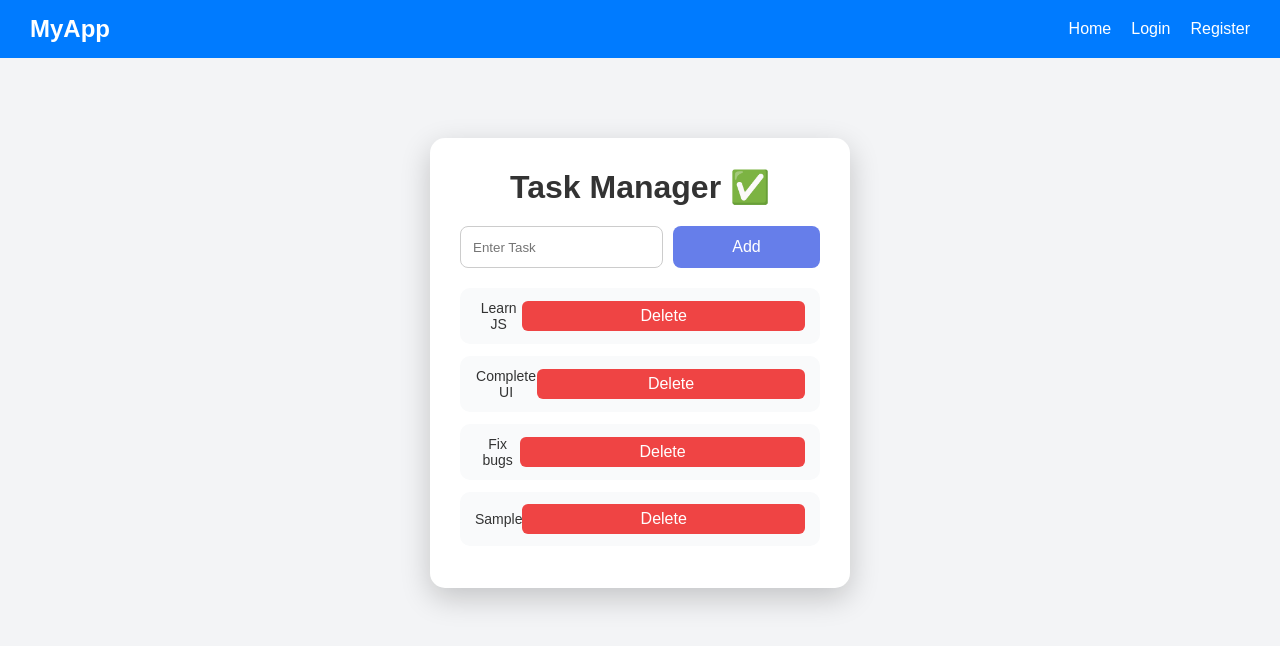
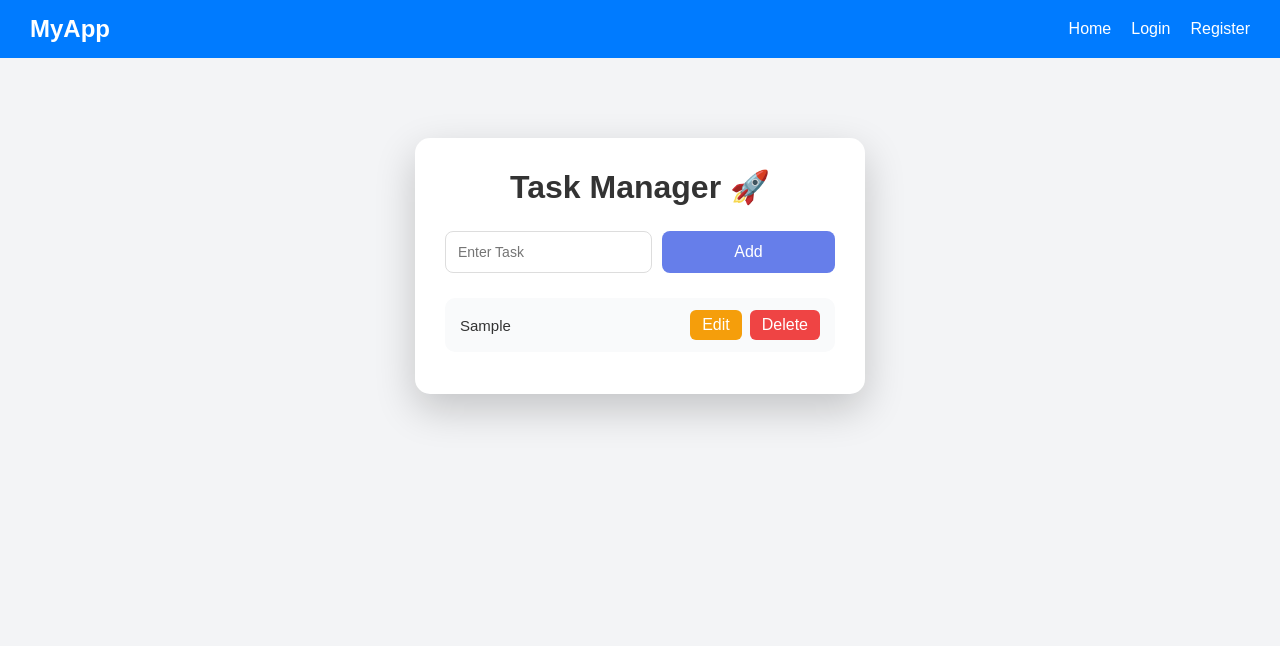
Before and after one commit to Vaishn-ai/Alaukik_Internship, a React app in the folder Task 02/myapp/: page / in a window 1280 px wide. Both pictures are taken after typing "Sample" into the empty fields and a click on the button "Add". Shown: the top 646 px of the page. Built offline with nearby package versions, Linux system fonts and the light colour scheme; the HTML template or start-up script is replaced by a standard one.

Commit message:
Task 09 added

```diff
--- a/Task 02/myapp/src/components/Home.jsx
+++ b/Task 02/myapp/src/components/Home.jsx
@@ -1,37 +1,57 @@
-import React, { useState } from "react";
+import React, { useState, useEffect } from "react";
 import "./home.css";
 
 function Home() {
-  // State for input
+
+  const [tasks, setTasks] = useState(() => {
+    const saved = localStorage.getItem("tasks");
+    return saved ? JSON.parse(saved) : [];
+  });
+
   const [taskInput, setTaskInput] = useState("");
+  const [editIndex, setEditIndex] = useState(null);
 
-  // State for task list (array)
-  const [tasks, setTasks] = useState([
-    "Learn JS",
-    "Complete UI",
-    "Fix bugs"
-  ]);
 
-  // Add Task
-  const addTask = () => {
+  useEffect(() => {
+    localStorage.setItem("tasks", JSON.stringify(tasks));
+  }, [tasks]);
+
+
+  const handleAddOrUpdate = () => {
     if (taskInput.trim() === "") return;
 
-    setTasks([...tasks, taskInput]); // push into array
-    setTaskInput(""); // clear input
+    if (editIndex !== null) {
+
+      const updatedTasks = [...tasks];
+      updatedTasks[editIndex] = taskInput;
+      setTasks(updatedTasks);
+      setEditIndex(null);
+    } else {
+
+      setTasks([...tasks, taskInput]);
+    }
+
+    setTaskInput("");
   };
 
-  // Delete Task
+
   const deleteTask = (index) => {
     const updatedTasks = tasks.filter((_, i) => i !== index);
     setTasks(updatedTasks);
   };
 
+
+  const editTask = (index) => {
+    setTaskInput(tasks[index]);
+    setEditIndex(index);
+  };
+
   return (
     <div className="todo-container">
 
-      <h1>Task Manager ✅</h1>
+      <h1>Task Manager 🚀</h1>
 
-      {/* Input + Add Button */}
+
       <div className="input-section">
         <input
           type="text"
@@ -40,15 +60,25 @@ function Home() {
           onChange={(e) => setTaskInput(e.target.value)}
         />
 
-        <button onClick={addTask}>Add</button>
+        <button onClick={handleAddOrUpdate}>
+          {editIndex !== null ? "Update" : "Add"}
+        </button>
       </div>
 
-      {/* Task List */}
+
       <ul className="task-list">
         {tasks.map((task, index) => (
           <li key={index} className="task-item">
 
             <span>{task}</span>
+
+            <div className="btn-group">
+              <button
+                className="edit-btn"
+                onClick={() => editTask(index)}
+              >
+                Edit
+              </button>
 
               <button
                 className="delete-btn"
@@ -56,6 +86,7 @@ function Home() {
               >
                 Delete
               </button>
+            </div>
 
           </li>
         ))}
--- a/Task 02/myapp/src/components/home.css
+++ b/Task 02/myapp/src/components/home.css
@@ -1,4 +1,3 @@
-/* BODY */
 body {
   margin: 0;
   padding: 0;
@@ -6,66 +5,67 @@ body {
   font-family: "Segoe UI", sans-serif;
 }
 
-/* MAIN CONTAINER */
+
 .todo-container {
-  width: 420px;
+  width: 450px;
   margin: 80px auto;
-  background: white;
+  background: #ffffff;
   padding: 30px;
   border-radius: 15px;
-  box-shadow: 0 10px 30px rgba(0, 0, 0, 0.2);
+  box-shadow: 0 15px 40px rgba(0, 0, 0, 0.2);
   text-align: center;
 }
 
-/* TITLE */
 .todo-container h1 {
-  margin-bottom: 20px;
+  margin-bottom: 25px;
   color: #333;
+  font-weight: 600;
 }
 
-/* INPUT SECTION */
 .input-section {
   display: flex;
   gap: 10px;
-  margin-bottom: 20px;
+  margin-bottom: 25px;
 }
+
 
 .input-section input {
   flex: 1;
   padding: 12px;
   border-radius: 8px;
-  border: 1px solid #ccc;
+  border: 1px solid #ddd;
   outline: none;
-  transition: 0.3s;
+  font-size: 14px;
+  transition: all 0.3s ease;
 }
 
 .input-section input:focus {
   border-color: #667eea;
-  box-shadow: 0 0 5px rgba(102, 126, 234, 0.5);
+  box-shadow: 0 0 6px rgba(102, 126, 234, 0.5);
 }
 
-/* ADD BUTTON */
+
 .input-section button {
-  padding: 12px 16px;
+  padding: 12px 18px;
   background: #667eea;
   color: white;
   border: none;
   border-radius: 8px;
   cursor: pointer;
-  transition: 0.3s;
+  transition: all 0.3s ease;
+  font-weight: 500;
 }
 
 .input-section button:hover {
   background: #5a67d8;
+  transform: scale(1.05);
 }
 
-/* TASK LIST */
 .task-list {
   list-style: none;
   padding: 0;
 }
 
-/* TASK ITEM */
 .task-item {
   display: flex;
   justify-content: space-between;
@@ -74,21 +74,40 @@ body {
   padding: 12px 15px;
   margin-bottom: 12px;
   border-radius: 10px;
+  transition: all 0.3s ease;
+}
+
+.task-item:hover {
+  transform: translateY(-3px);
+  box-shadow: 0 6px 15px rgba(0, 0, 0, 0.1);
+}
+
+.task-item span {
+  font-size: 15px;
+  color: #333;
+  text-align: left;
+  flex: 1;
+}
+
+.btn-group {
+  display: flex;
+  gap: 8px;
+}
+
+.edit-btn {
+  background: #f59e0b;
+  color: white;
+  border: none;
+  padding: 6px 12px;
+  border-radius: 6px;
+  cursor: pointer;
   transition: 0.3s;
 }
 
-.task-item:hover {
-  transform: translateY(-2px);
-  box-shadow: 0 4px 10px rgba(0, 0, 0, 0.1);
+.edit-btn:hover {
+  background: #d97706;
 }
 
-/* TASK TEXT */
-.task-item span {
-  font-size: 14px;
-  color: #333;
-}
-
-/* DELETE BUTTON */
 .delete-btn {
   background: #ef4444;
   color: white;
@@ -102,3 +121,11 @@ body {
 .delete-btn:hover {
   background: #dc2626;
 }
+
+.task-list:empty::after {
+  content: "No tasks yet 😴";
+  display: block;
+  margin-top: 20px;
+  color: #888;
+  font-size: 14px;
+}
```
Lines whose indentation alone changed are shown as unchanged.
